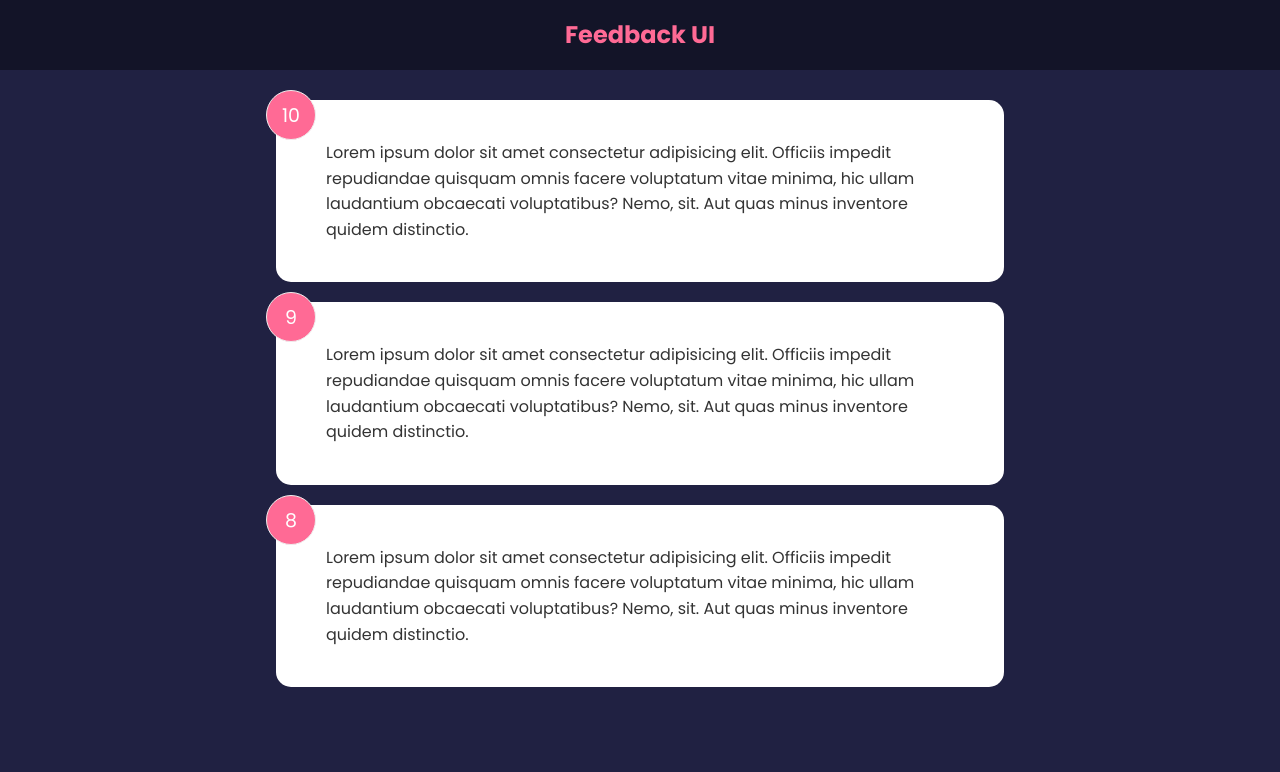
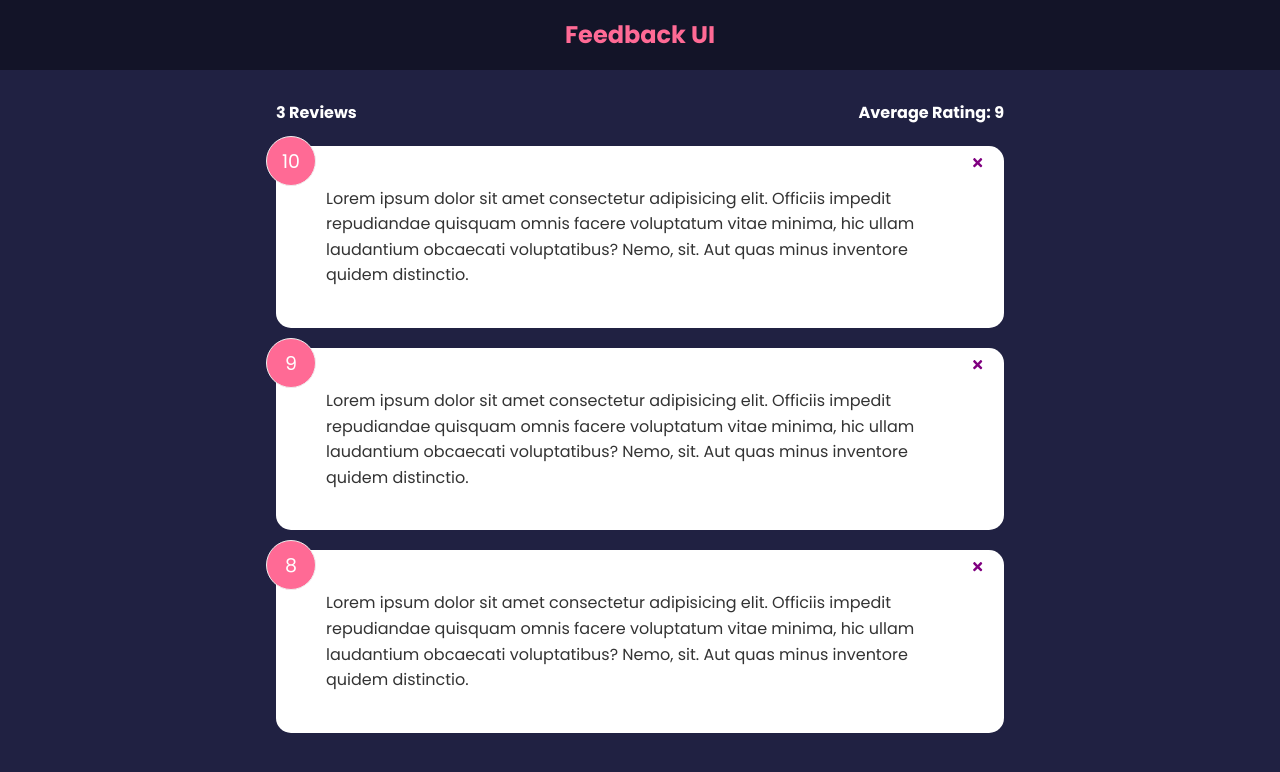
Before and after one commit to Pracasap/feedback-app, a React (Create React App) app: page / in a window 1280 px wide. Shown: the top 772 px of the page. Built offline with nearby package versions, Linux system fonts and the light colour scheme.

Commit message:
Added FeedbackStats

```diff
--- a/package.json
+++ b/package.json
@@ -8,6 +8,7 @@
     "@testing-library/user-event": "^13.5.0",
     "react": "^17.0.2",
     "react-dom": "^17.0.2",
+    "react-icons": "^4.3.1",
     "react-scripts": "5.0.0",
     "web-vitals": "^2.1.4"
   },
--- a/src/App.js
+++ b/src/App.js
@@ -1,16 +1,24 @@
 import { useState } from 'react'
 import Header from "./components/Header"
 import FeedbackList from './components/FeedbackList'
+import FeedbackStats from './components/FeedbackStats'
 import FeedbackData from './data/feedbackData'
 
 function App() {
   const [feedback, setFeedback] = useState(FeedbackData)
 
+  const deleteFeedback = (id) => {
+    if(window.confirm('Are you sure you want to delete?')) {
+      setFeedback(feedback.filter((item) => item.id !== id))
+    }
+  }
+
   return (
     <>
       <Header />
       <div className='container'>
-        <FeedbackList feedback={feedback} />
+        <FeedbackStats feedback={feedback} />
+        <FeedbackList feedback={feedback} handleDelete={deleteFeedback} />
       </div>
     </>
   )
--- a/src/components/FeedbackItem.jsx
+++ b/src/components/FeedbackItem.jsx
@@ -1,10 +1,15 @@
+import { FaTimes } from 'react-icons/fa'
 import PropTypes from 'prop-types'
 import Card from './shared/Card'
 
-function FeedbackItem({item}) {
+function FeedbackItem({item, handleDelete}) {
+
   return (
     <Card>
       <div className="num-display">{item.rating}</div>
+      <button onClick={() => handleDelete(item.id)} className="close">
+        <FaTimes color='purple' />
+      </button>
       <div className="text-display">{item.text}</div>
     </Card>
   )
--- a/src/components/FeedbackList.jsx
+++ b/src/components/FeedbackList.jsx
@@ -1,7 +1,7 @@
 import PropTypes from 'prop-types'
 import FeedbackItem from './FeedbackItem'
 
-function FeedbackList({feedback}) {
+function FeedbackList({feedback, handleDelete}) {
   if (!feedback || feedback.length === 0) {
     return <p>No feedback Yet</p>
   }
@@ -9,7 +9,7 @@
   return (
     <div className='feedback-list'>
       {feedback.map((item) => (
-        <FeedbackItem key={item.id} item={item} />
+        <FeedbackItem key={item.id} item={item} handleDelete={handleDelete} />
       ))}
     </div>
   )
--- /dev/null
+++ b/src/components/FeedbackStats.jsx
@@ -0,0 +1,19 @@
+import PropTypes from 'prop-types'
+
+function FeedbackStats({feedback}) {
+  let average = feedback.reduce((avg, feedback) => avg + feedback.rating, 0)/feedback.length;
+  average = average.toFixed(1).replace(/[.,]0$/, '')
+
+  return (
+    <div className='feedback-stats'>
+      <h4>{feedback.length} Reviews</h4>
+      <h4>Average Rating: {isNaN(average) ? 0 : average}</h4>
+    </div>
+  )
+}
+
+FeedbackStats.propTypes = {
+  feedback: PropTypes.array.isRequired
+}
+
+export default FeedbackStats
```
Also changed, not shown: 1 other file (tests, documents, lock files or other folders).
